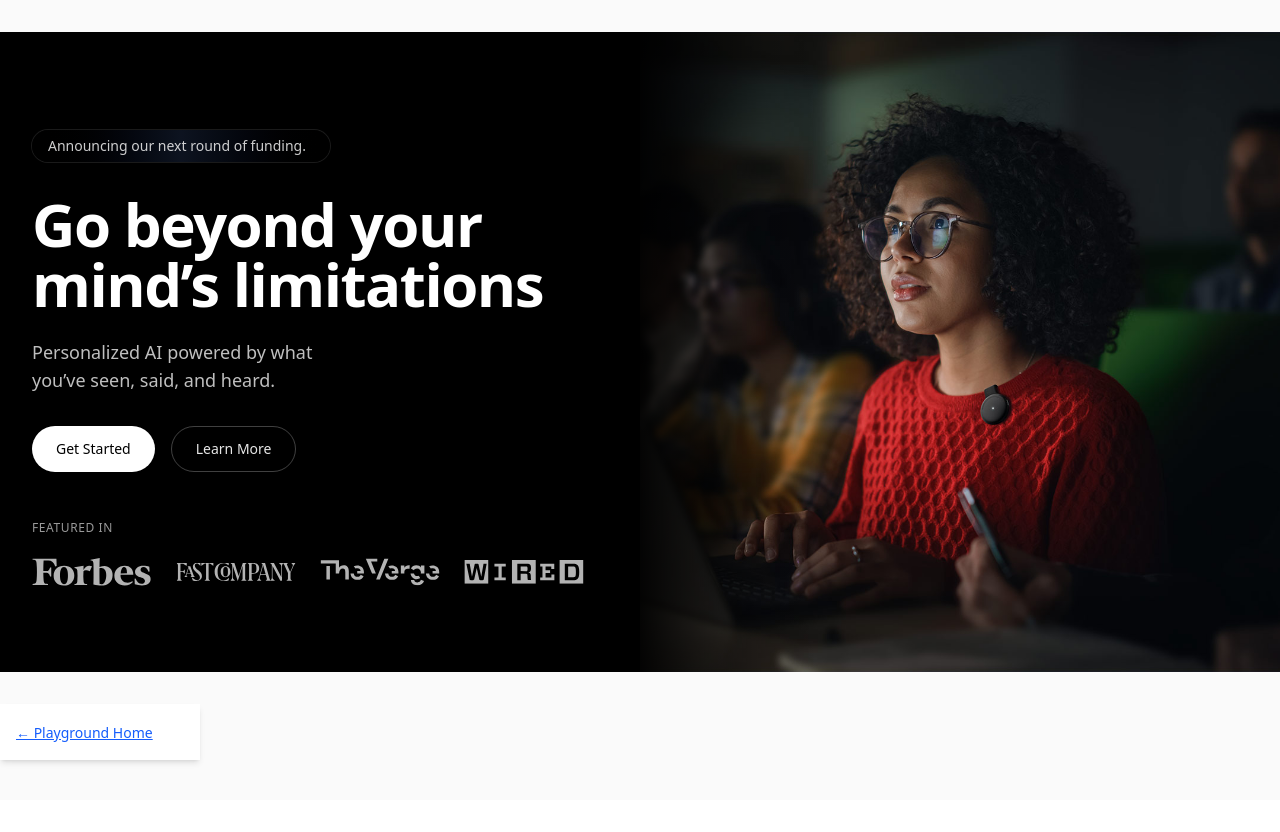
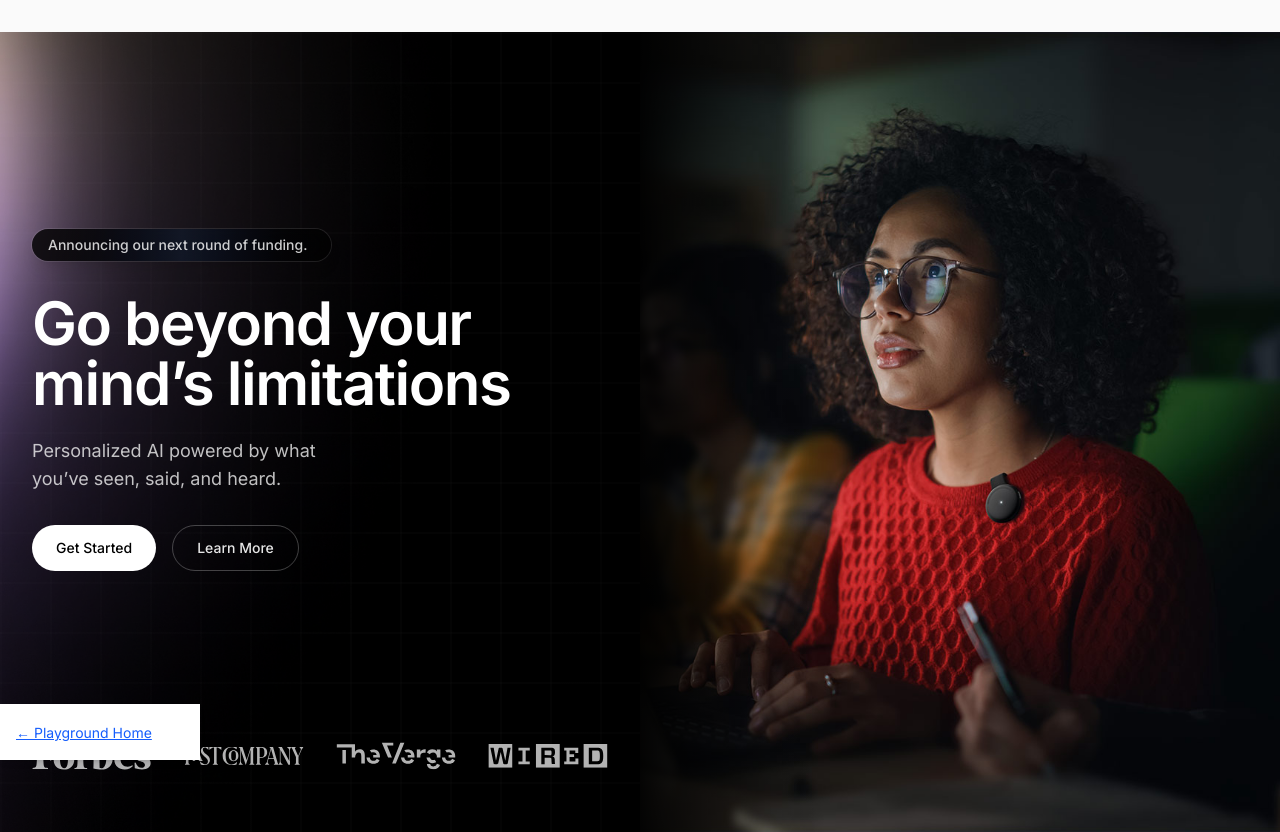
Before and after one commit to hamosapiens/Limitless-AI, a Next.js app: page /playground/hero-limitless in a window 1280 px wide. Before the commit the page ends 800 px from the top, so only its background shows below. Built offline with nearby package versions, Linux system fonts and the light colour scheme.

Commit message:
new hero

```diff
--- a/app/layout.tsx
+++ b/app/layout.tsx
@@ -1,17 +1,9 @@
 import type { Metadata } from "next";
-import { Geist, Geist_Mono } from "next/font/google";
+import { Inter } from "next/font/google";
 import "./globals.css";
 
 
-const geistSans = Geist({
-  variable: "--font-geist-sans",
-  subsets: ["latin"],
-});
-
-const geistMono = Geist_Mono({
-  variable: "--font-geist-mono",
-  subsets: ["latin"],
-});
+const inter = Inter({ subsets: ["latin"] });
 
 export const metadata: Metadata = {
   title: "Limitless AI",
@@ -25,9 +17,7 @@ export default function RootLayout({
 }>) {
   return (
     <html lang="en">
-      <body
-        className={`${geistSans.variable} ${geistMono.variable} antialiased`}
-      >
+      <body className={`${inter.className}`}>
         {children}
       </body>
     </html>
--- a/app/playground/hero-limitless/HeroSplit.tsx
+++ b/app/playground/hero-limitless/HeroSplit.tsx
@@ -1,6 +1,8 @@
 // app/components/HeroSplit.tsx
 import Image from "next/image";
 import Link from "next/link";
+// import { Button } from "@/components/ui/button";
+import LightOverlay from "./LightOverlay";
 
 type Logo = {
   src: string;
@@ -32,8 +34,34 @@ export default function HeroSplit({
 }: Props) {
   return (
     <section
-      className={`relative min-h-[80vh] isolate overflow-hidden bg-black text-white ${className ?? ""}`}
+      className={`relative isolate overflow-hidden bg-black text-white ${className ?? ""}`}
     >
+      <div
+        className="absolute inset-0 -z-10"
+        style={{
+          backgroundImage: `
+            /* vignette fade left→right */
+            linear-gradient(to right, rgba(0,0,0,0.85) 0%, rgba(0,0,0,0.8) 40%, rgba(0,0,0,1) 70%, transparent 100%),
+            /* vertical grid lines */
+            linear-gradient(to right, rgba(255,255,255,0.08) 2px, transparent 2px),
+            /* horizontal grid lines */
+            linear-gradient(to bottom, rgba(255,255,255,0.08) 2px, transparent 2px)
+          `,
+          backgroundSize: `
+            auto,       /* vignette spans full */
+            50px 50px,/* vertical grid cells */
+            50px 50px /* horizontal grid cells */
+          `,
+          backgroundPosition: 'left top',
+        }}
+      />
+
+      {/* LEFT LIGHT OVERLAY */}
+      <LightOverlay
+        src="/images/65c46cd7d1f4702114ee364d_Hero_Left.webp"
+        alt="Light effect"
+      />
+
       {/* IMAGE
          - Mobile: relative block at top; face centered/bias right
          - Desktop (lg+): absolute, pinned right; crop from RIGHT using lg:object-left
@@ -69,31 +97,32 @@ export default function HeroSplit({
         />
       </div>
 
-      {/* COPY inside max-w-7xl */}
-      <div className="relative z-10 mx-auto max-w-7xl px-6 lg:px-8 lg:h-[80vh]">
-        {/* Container with proper bottom alignment */}
-        <div className="py-10 sm:py-14 lg:h-full lg:flex lg:flex-col lg:justify-end lg:pb-20">
-          <div className="max-w-xl">
+      {/* MAIN CONTAINER - Now uses flexbox for dynamic spacing */}
+      <div className="relative z-10 mx-auto max-w-7xl px-6 lg:px-8 py-8 sm:py-10 md:py-12 lg:min-h-screen lg:py-6 lg:flex lg:flex-col">
 
-            <div>
-              {/* Announcement banner above title - improved for dark hero, left on desktop, center on mobile */}
+        {/* MAIN CONTENT - Centers dynamically when featured logos exist */}
+        <div className={`text-center lg:text-left ${logos.length > 0 ? 'lg:flex-1 lg:flex lg:flex-col lg:justify-center' : 'lg:flex lg:flex-col lg:justify-end lg:pb-8'}`}>
+          <div className="max-w-xl mt-0 mx-auto lg:mx-0 lg:mt-20">
+            {/* Announcement banner above title */}
             <div className="mb-8 flex justify-center lg:justify-start">
               <div className="relative rounded-full px-4 py-1.5 text-sm font-medium text-white/80 ring-1 ring-white/10 hover:ring-white/20 bg-gradient-to-r from-black/80 via-gray-900/80 to-black/60 backdrop-blur-lg shadow-lg">
                 <span className="mr-2">Announcing our next round of funding.</span>
-
               </div>
             </div>
-              {/* Title and content */}
+
+            {/* Title */}
             <h1 className="text-4xl md:text-6xl font-semibold text-balance tracking-tight text-center lg:text-left">
               {title}
             </h1>
 
+            {/* Description */}
             {description && (
               <p className="mt-6 max-w-lg text-base md:text-lg text-white/75 text-balance text-center lg:text-left mx-auto lg:mx-0">
                 {description}
               </p>
             )}
 
+            {/* CTAs */}
             <div className="mt-8 flex flex-wrap gap-4 justify-center lg:justify-start">
               {ctaPrimary && (
                 <Link
@@ -112,19 +141,19 @@ export default function HeroSplit({
                 </Link>
               )}
             </div>
+          </div>
+        </div>
 
-              {/* FEATURED IN — below CTAs */}
+        {/* FEATURED IN - Separate section that stays at bottom on desktop */}
         {logos.length > 0 && (
-                <div className="mt-12">
+          <div className="mt-10 lg:pb-8 flex flex-col items-center lg:items-start">
             <p className="text-xs uppercase tracking-wider text-white/60 text-center lg:text-left">
               Featured in
             </p>
-                  <div className="mt-4 grid grid-cols-2 gap-6 lg:flex lg:flex-wrap lg:items-center lg:gap-x-6 lg:gap-y-4 justify-items-center lg:justify-start">
+            <div className="mt-4 inline-grid grid-cols-[max-content_max-content] justify-center gap-x-20 gap-y-4 lg:flex lg:flex-wrap lg:items-center lg:gap-x-8 lg:gap-y-4 lg:justify-start">
               {logos.map((logo, i) => {
-                      // Calculate aspect ratio to reserve space - using 40px height instead of 24px
                 const aspectRatio = (logo.width ?? 96) / (logo.height ?? 32);
-                      const reservedWidth = 40 * aspectRatio; // 40px height * aspect ratio
-
+                const reservedWidth = 40 * aspectRatio;
                 return (
                   <div
                     key={i}
@@ -132,7 +161,7 @@ export default function HeroSplit({
                     style={{
                       width: `${reservedWidth}px`,
                       height: '40px',
-                            minWidth: '60px', // Minimum width for very tall logos
+                      minWidth: '60px',
                     }}
                   >
                     <Image
@@ -154,10 +183,6 @@ export default function HeroSplit({
             </div>
           </div>
         )}
-              {/* /FEATURED IN */}
-            </div>
-          </div>
-        </div>
       </div>
     </section>
   );
--- /dev/null
+++ b/app/playground/hero-limitless/LightOverlay.tsx
@@ -0,0 +1,40 @@
+'use client'
+
+import { useEffect, useState } from "react"
+import Image from "next/image"
+
+type Props = {
+  src: string
+  alt?: string
+  className?: string
+}
+
+export default function LightOverlay({ src, alt = "", className }: Props) {
+  const [visible, setVisible] = useState(false)
+
+  useEffect(() => {
+    const timer = setTimeout(() => setVisible(true), 100) // delay for effect
+    return () => clearTimeout(timer)
+  }, [])
+
+  return (
+    <div
+      className={`
+        absolute inset-0 z-0 pointer-events-none
+        hidden lg:block
+        transition-opacity duration-[3000ms] ease-out
+        ${visible ? "opacity-100" : "opacity-0"}
+      `}
+    >
+      <Image
+        src={src}
+        alt={alt}
+        priority
+        width={1180}
+        height={900}
+        className={`object-cover object-left ${className ?? ""}`}
+        sizes="100vw"
+      />
+    </div>
+  )
+}
--- /dev/null
+++ b/app/playground/hero-limitless/RandomGlow.tsx
@@ -0,0 +1,26 @@
+'use client'
+import { useEffect, useState } from 'react'
+
+function RandomGlow() {
+  const [pos, setPos] = useState({ x: 0, y: 0 })
+
+  useEffect(() => {
+    const interval = setInterval(() => {
+      const randX = Math.floor(Math.random() * 6) * 200 // multiples of 200px
+      const randY = Math.floor(Math.random() * 6) * 200
+      setPos({ x: randX, y: randY })
+    }, 2000) // every 2s pick a new box
+    return () => clearInterval(interval)
+  }, [])
+
+  return (
+    <div
+      className="absolute w-[100px] h-[100px] bg-fuchsia-500/30 blur-2xl rounded-md transition-all duration-700"
+      style={{
+        left: pos.x,
+        top: pos.y,
+      }}
+    />
+  )
+}
+export default RandomGlow
--- /dev/null
+++ b/components/ui/button.tsx
@@ -0,0 +1,59 @@
+import * as React from "react"
+import { Slot } from "@radix-ui/react-slot"
+import { cva, type VariantProps } from "class-variance-authority"
+
+import { cn } from "@/lib/utils"
+
+const buttonVariants = cva(
+  "inline-flex items-center cursor-pointer justify-center gap-2 whitespace-nowrap rounded-md text-sm font-medium transition-all disabled:pointer-events-none disabled:opacity-50 [&_svg]:pointer-events-none [&_svg:not([class*='size-'])]:size-4 shrink-0 [&_svg]:shrink-0 outline-none focus-visible:border-ring focus-visible:ring-ring/50 focus-visible:ring-[3px] aria-invalid:ring-destructive/20 dark:aria-invalid:ring-destructive/40 aria-invalid:border-destructive",
+  {
+    variants: {
+      variant: {
+        default:
+          "bg-primary text-primary-foreground shadow-xs hover:bg-primary/90",
+        destructive:
+          "bg-destructive text-white shadow-xs hover:bg-destructive/90 focus-visible:ring-destructive/20 dark:focus-visible:ring-destructive/40 dark:bg-destructive/60",
+        outline:
+          "border bg-background shadow-xs hover:bg-accent hover:text-accent-foreground dark:bg-input/30 dark:border-input dark:hover:bg-input/50",
+        secondary:
+          "bg-secondary text-secondary-foreground shadow-xs hover:bg-secondary/80",
+        ghost:
+          "hover:bg-accent hover:text-accent-foreground dark:hover:bg-accent/50",
+        link: "text-primary underline-offset-4 hover:underline",
+      },
+      size: {
+        default: "h-9 px-4 py-2 has-[>svg]:px-3",
+        sm: "h-8 rounded-md gap-1.5 px-3 has-[>svg]:px-2.5",
+        lg: "h-10 rounded-md px-6 has-[>svg]:px-4",
+        icon: "size-9",
+      },
+    },
+    defaultVariants: {
+      variant: "default",
+      size: "default",
+    },
+  }
+)
+
+function Button({
+  className,
+  variant,
+  size,
+  asChild = false,
+  ...props
+}: React.ComponentProps<"button"> &
+  VariantProps<typeof buttonVariants> & {
+    asChild?: boolean
+  }) {
+  const Comp = asChild ? Slot : "button"
+
+  return (
+    <Comp
+      data-slot="button"
+      className={cn(buttonVariants({ variant, size, className }))}
+      {...props}
+    />
+  )
+}
+
+export { Button, buttonVariants }
--- a/package.json
+++ b/package.json
@@ -9,6 +9,7 @@
     "lint": "next lint"
   },
   "dependencies": {
+    "@radix-ui/react-slot": "^1.2.3",
     "class-variance-authority": "^0.7.1",
     "clsx": "^2.1.1",
     "lucide-react": "^0.539.0",
```
Also changed, not shown: public/images/65c46cd7d1f4702114ee364d_Hero_Left.webp (added), 1 other file (tests, documents, lock files or other folders). Lines whose indentation alone changed are shown as unchanged.
